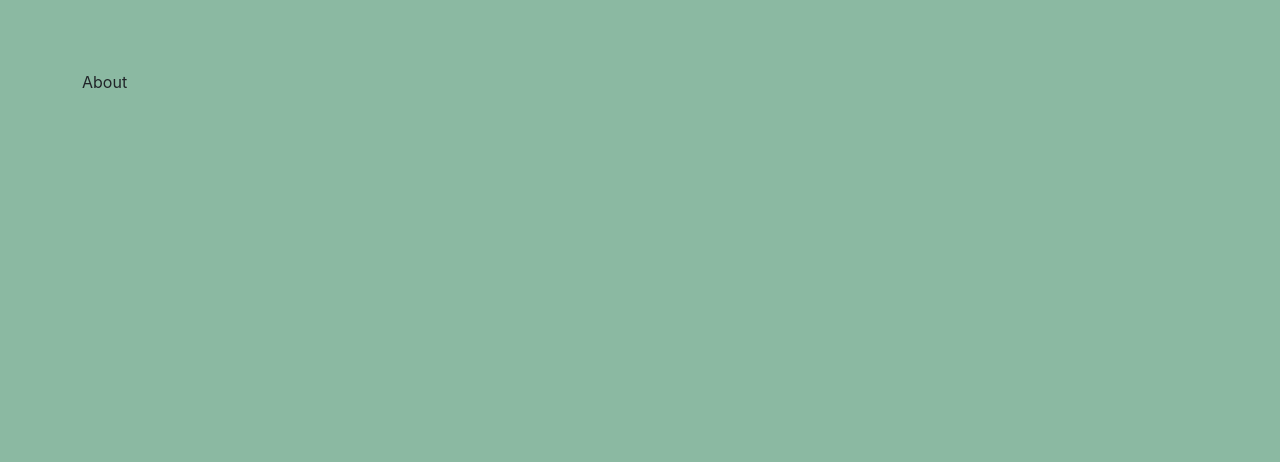
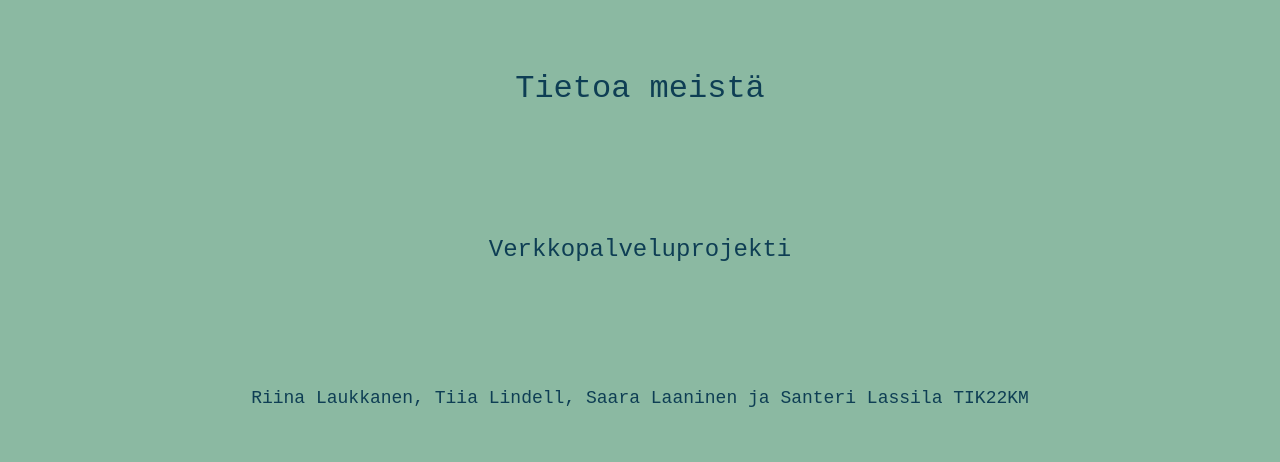
Before and after one commit to tikkuinen/banaanikauppa-react, a React (Create React App) app: page /about in a window 1280 px wide. Shown: the part 122-584 px from the top of the page. Built offline with nearby package versions, Linux system fonts and the light colour scheme; no server answers.

Commit message:
About.css

```diff
--- /dev/null
+++ b/src/pages/About.css
@@ -0,0 +1,29 @@
+h1 {
+
+    color: #0e3e54;
+    font-family: 'Courier New', Courier, monospace;
+    font-size: xx-large;
+    font-weight:normal;
+    margin-bottom: 4em;
+}
+h2 {
+    color: #0e3e54;
+    font-family: 'Courier New', Courier, monospace;
+    font-size: x-large;
+    font-weight:normal;
+    margin-bottom: 5em;
+    text-align: center;
+
+}
+
+.teksti {
+
+    color: #0e3e54;
+    font-family: 'Courier New', Courier, monospace;
+    font-size: large;
+    font-weight:normal;
+    margin-bottom: 2em;
+    text-align: center;
+
+
+}
--- a/src/pages/About.js
+++ b/src/pages/About.js
@@ -1,7 +1,12 @@
 import React from 'react'
+import './About.css'
 
 export default function About() {
   return (
-    <div>About</div>
+    <div>
+    <h1>Tietoa meistä</h1>
+      <h2>Verkkopalveluprojekti</h2>
+      <p className='teksti'>Riina Laukkanen, Tiia Lindell, Saara Laaninen ja Santeri Lassila TIK22KM </p>
+    </div>
   )
 }
```
